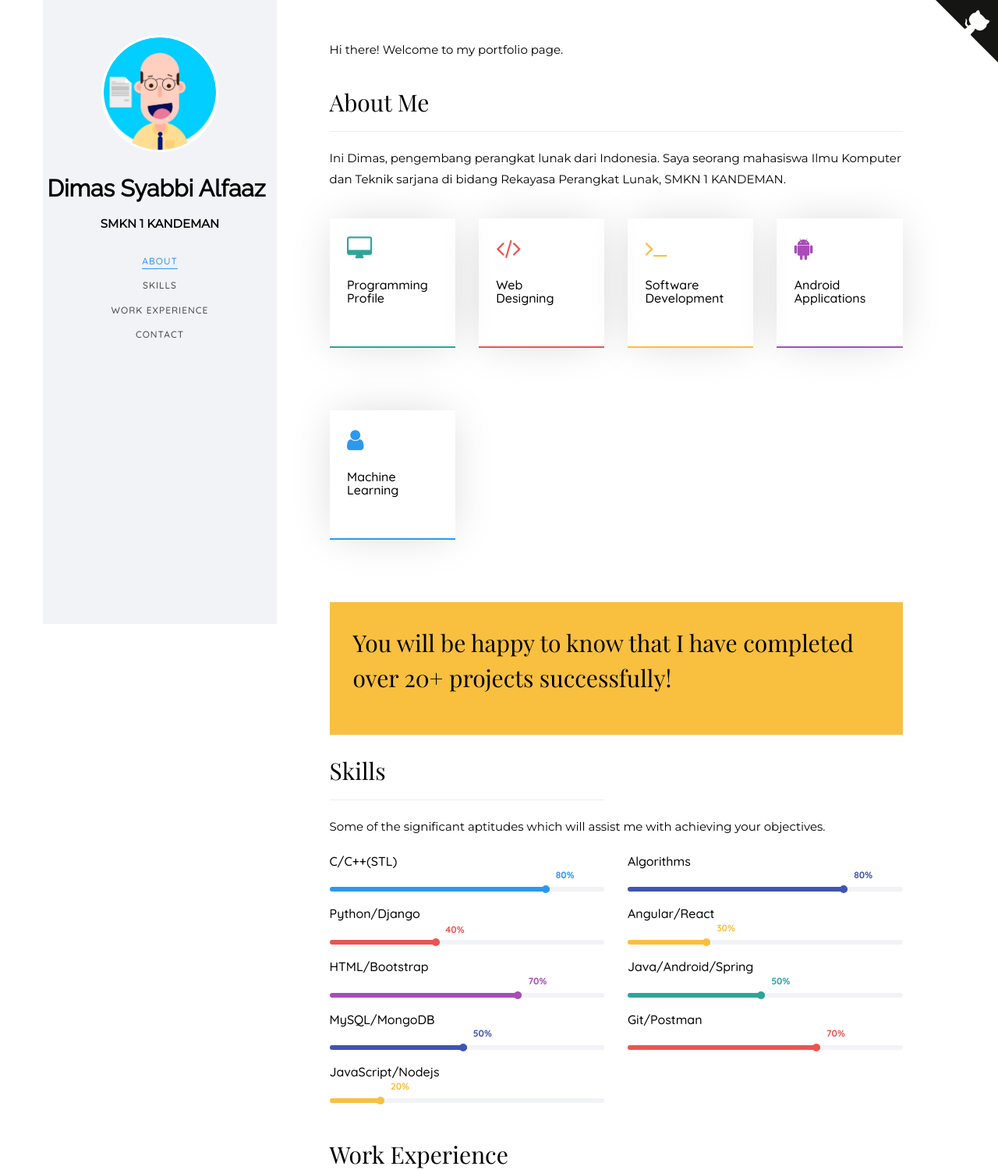
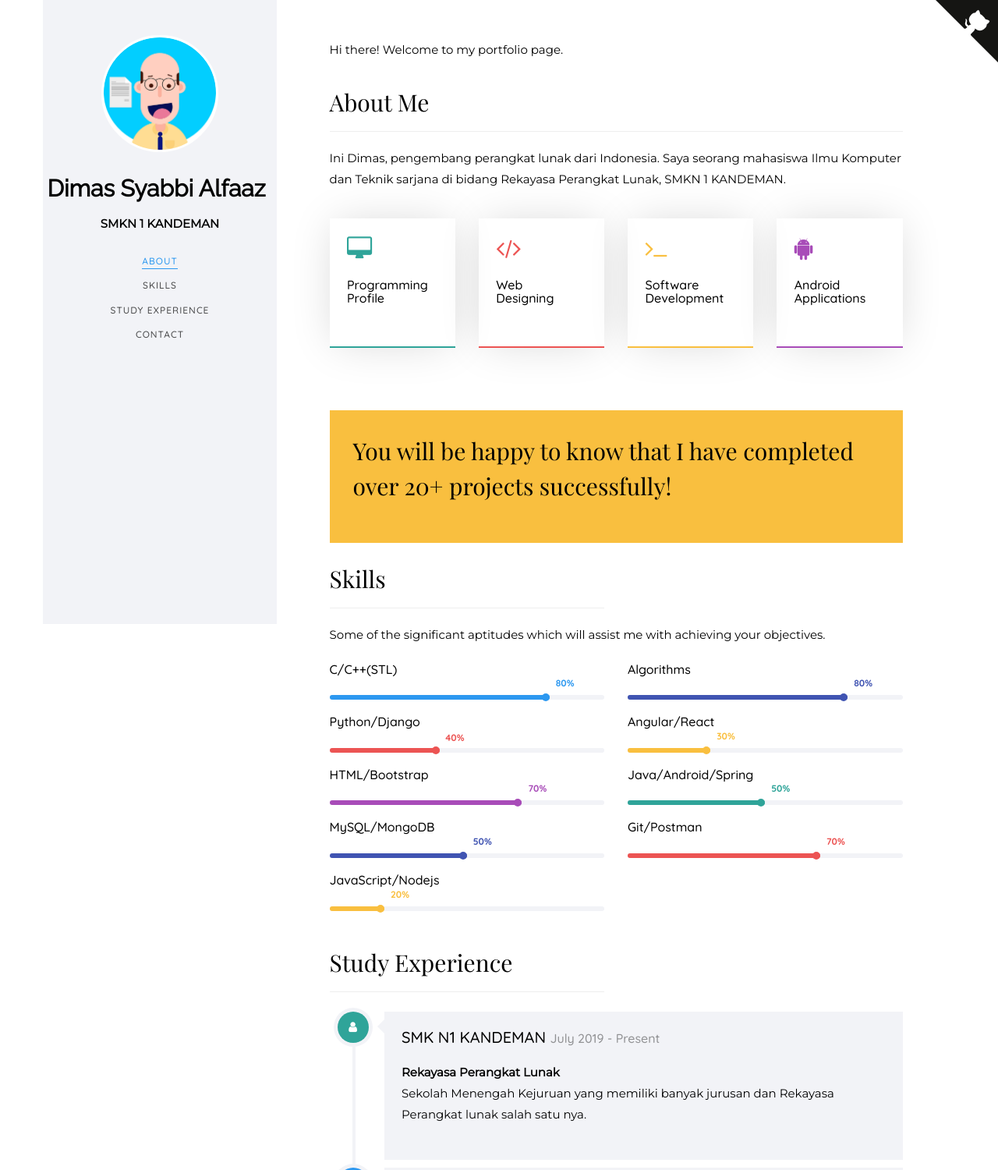
Before and after one commit to dimassyabbi/dimassyabbi.github.io, a plain HTML site: page index.html in a window 1280 px wide. Shown: the top 1500 px of the page at 78% size. Drawn offline with nearby package versions, Linux system fonts and the light colour scheme; a web font is replaced by a local one.

Commit message:
Add files via upload

```diff
--- a/index.html
+++ b/index.html
@@ -44,7 +44,7 @@
                      <ul>
                         <li><a href="#" data-nav-section="about">About</a></li>
                         <li><a href="#" data-nav-section="skills">Skills</a></li>
-                        <li><a href="#" data-nav-section="experience">Work Experience</a></li>
+                        <li><a href="#" data-nav-section="experience">Study Experience</a></li>
                         <li><a href="#" data-nav-section="contact">Contact</a></li>
                      </ul>
                   </div>
@@ -124,14 +124,7 @@
                                     </div>
                                  </a>
                               </div>
-                              <div class="col-md-3 animate-box" data-animate-effect="fadeInRight">
-                                 <a href="ml.html" target="_blank">
-                                    <div class="services color-1">
-                                       <span class="icon2"><i class="fa fa-user"></i></span>
-                                       <h3>Machine Learning</h3>
-                                    </div>
-                                 </a>
-                              </div>
+
                            </div>
                            <div class="row">
                               <div class="col-md-12 animate-box" data-animate-effect="fadeInLeft">
@@ -264,7 +257,7 @@
                   <div class="colorlib-narrow-content">
                      <div class="row">
                         <div class="col-md-6 col-md-offset-3 col-md-pull-3 animate-box" data-animate-effect="fadeInLeft">
-                           <h2>Work Experience</h2>
+                           <h2>Study Experience</h2>
                            <hr>
                         </div>
                      </div>
```
